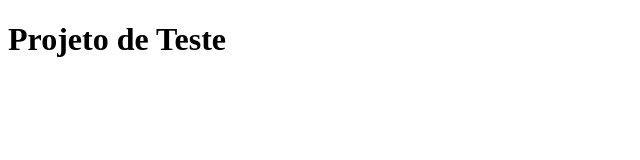
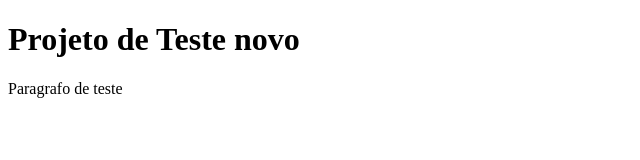
Before and after one commit to VtNery/projeto-teste, a plain HTML site: page index.html in a window 1280 px wide. Shown: the whole page, without its empty margins (0-640 px from the left). Drawn offline with Linux system fonts and the light colour scheme.

Commit message:
Update index.html

```diff
--- a/index.html
+++ b/index.html
@@ -7,6 +7,8 @@
     <title>Projeto de Teste</title>
 </head>
 <body>
-    <h1>Projeto de Teste</h1>
+    <h1>Projeto de Teste novo</h1>
+
+    <P>Paragrafo de teste</P>
 </body>
 </html>
```
